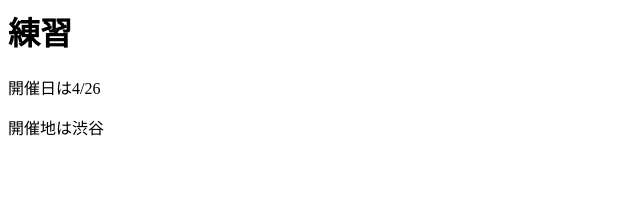
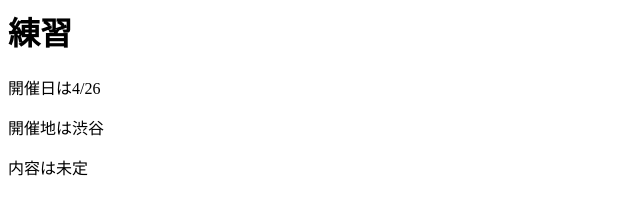
Before and after one commit to yasuyuki0722/retry, a plain HTML site: page index.html in a window 1280 px wide. Shown: the whole page, without its empty margins (0-640 px from the left). Drawn offline with Linux system fonts and the light colour scheme.

Commit message:
内容は未定

```diff
--- a/index.html
+++ b/index.html
@@ -5,5 +5,6 @@
 <h1>練習</h1>
 <p>開催日は4/26</p>
 <p>開催地は渋谷</p>
+<p>内容は未定</p>
 </body>
 </html>
```
